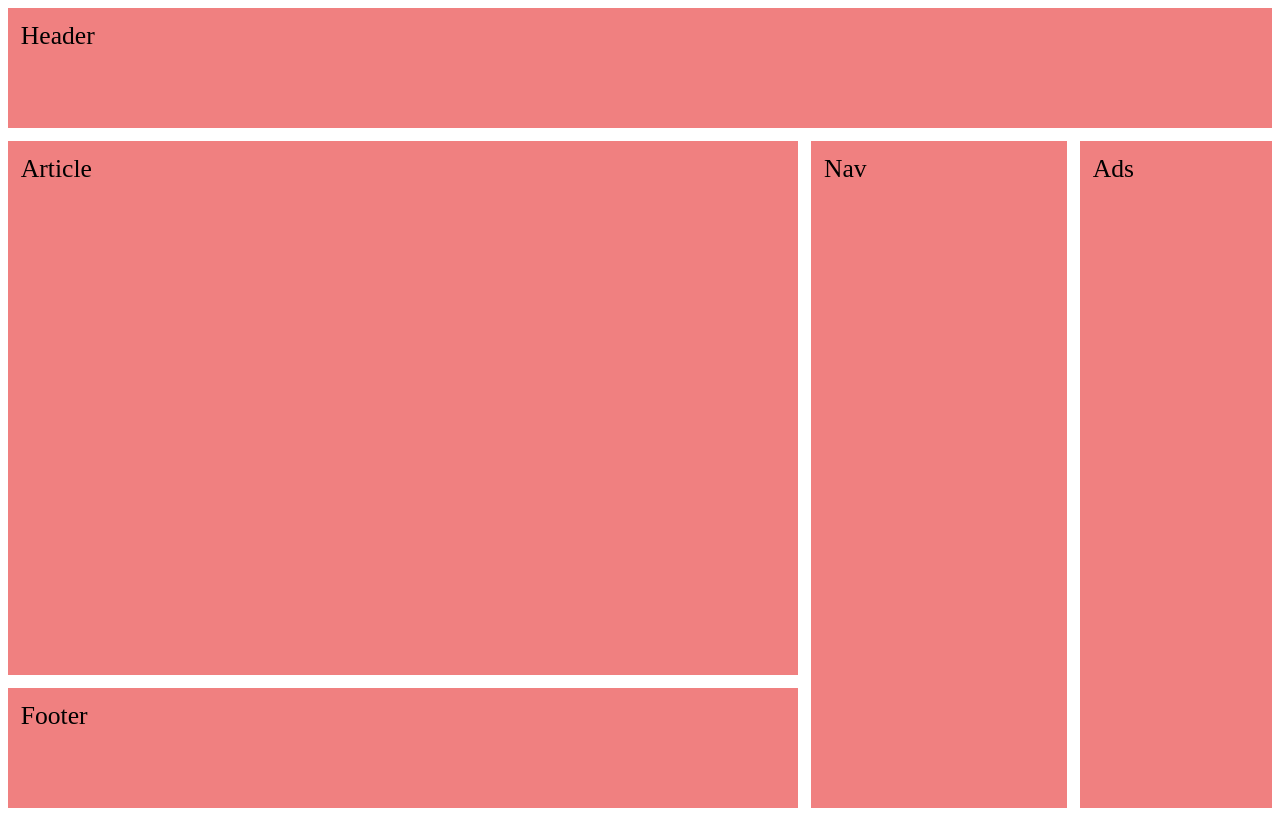
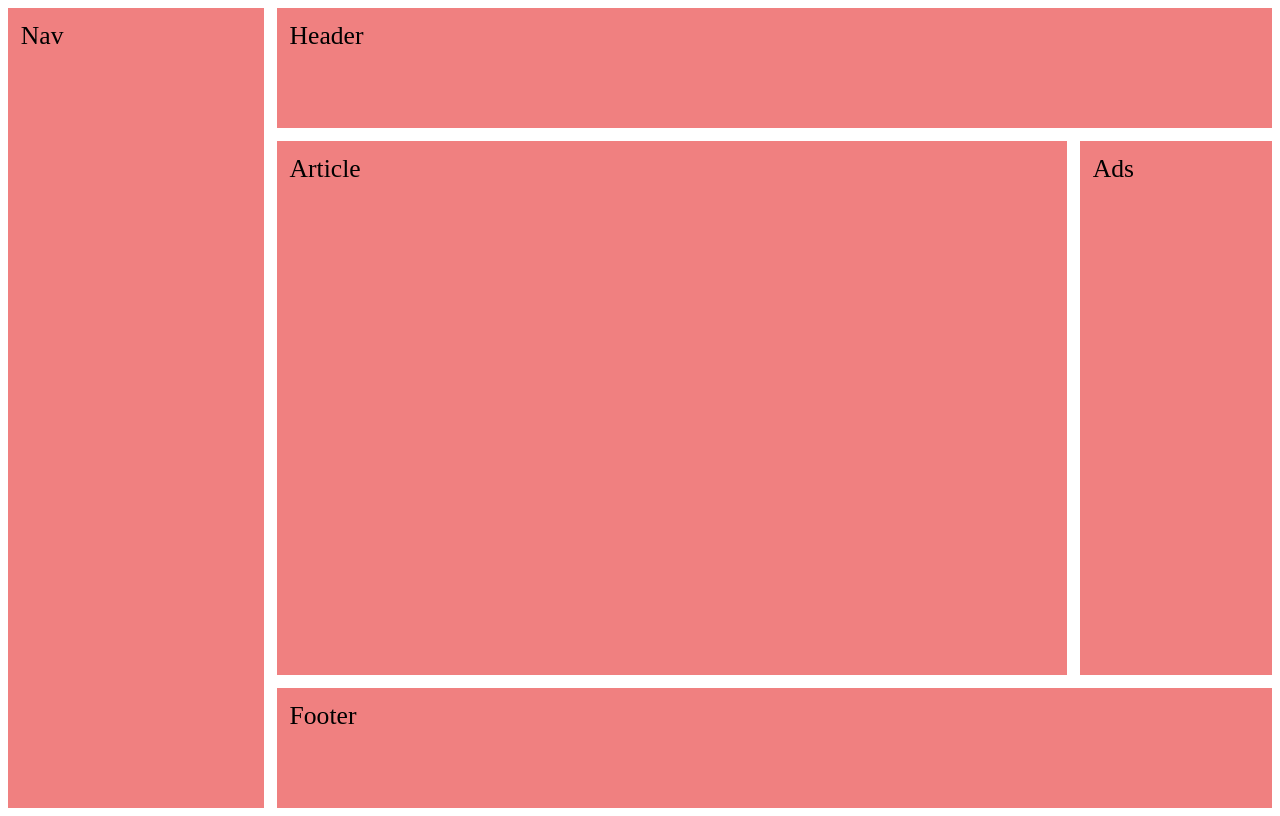
Before and after one commit to Rick799/grid101, a website built with Vite: page 01_website-layouts/index.html in a window 1280 px wide. Built offline with nearby package versions, Linux system fonts and the light colour scheme.

Commit message:
01_website_layouts: layout 5

```diff
--- a/01_website-layouts/index.html
+++ b/01_website-layouts/index.html
@@ -5,7 +5,7 @@
     <meta http-equiv="X-UA-Compatible" content="IE=edge" />
     <meta name="viewport" content="width=device-width, initial-scale=1.0" />
     <link rel="stylesheet" href="style.css" />
-    <title>Grid Website Layout 4</title>
+    <title>Grid Website Layout 5</title>
   </head>
   <body>
     <header>Header</header>
--- a/01_website-layouts/style.css
+++ b/01_website-layouts/style.css
@@ -1,10 +1,10 @@
 body {
   display: grid;
-  grid-template: 15vh  1fr  15vh/ 1fr 20vw  15vw;
+  grid-template: 15vh  1fr  15vh/ 20vw 1fr   15vw;
   grid-template-areas:
-    "header header header"
-    "article nav ads"
-    "footer nav ads";
+    "nav header header"
+    "nav article  ads"
+    "nav footer footer";
   gap: 1vw;
   height: 100vh;
 }
```
